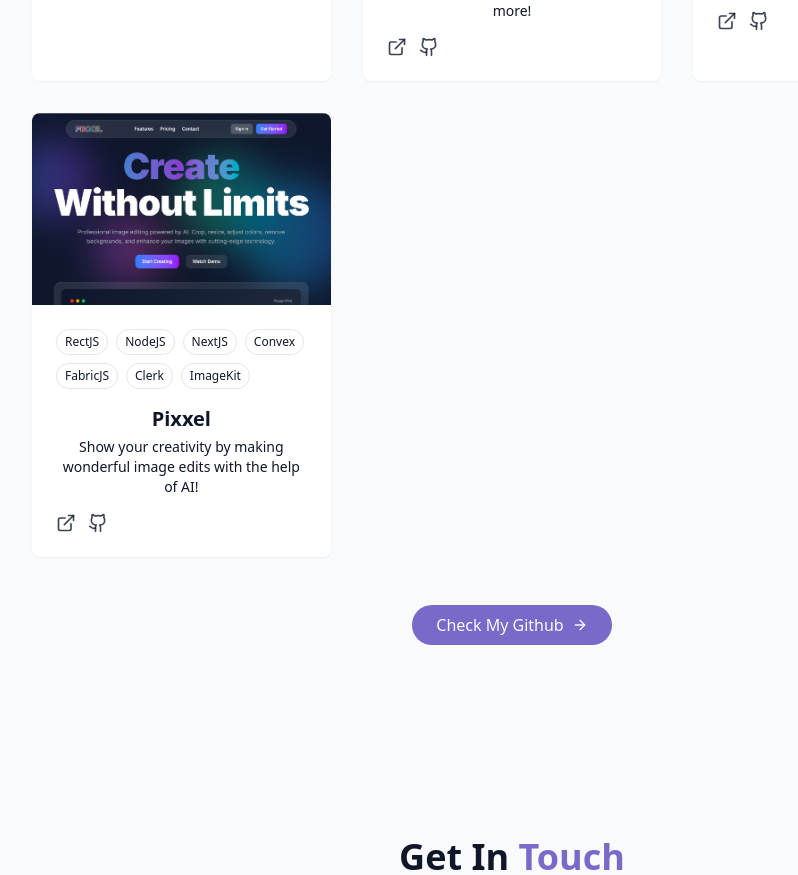
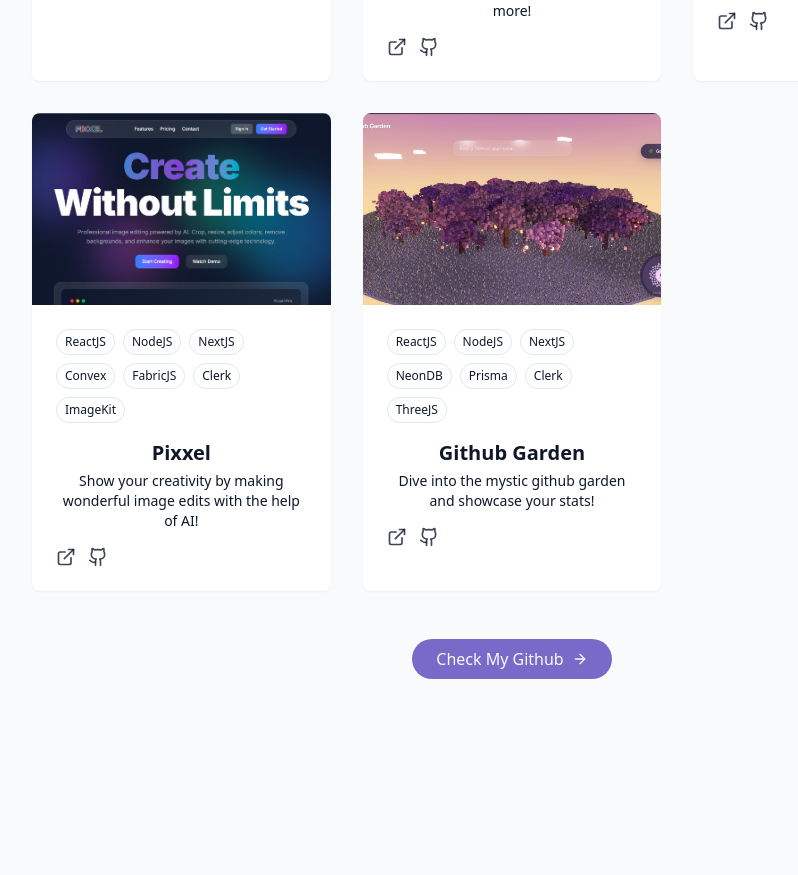
Before and after one commit to manyakalra05/MeteorPortfolio-main, a React (Vite) app: page / in a window 1280 px wide. Shown: the part 4727-5602 px from the top of the page, without its empty margins (128-926 px from the left). Built offline with nearby package versions, Linux system fonts and the light colour scheme.

Commit message:
Fix tag for Pixxel and add Github Garden project

```diff
--- a/src/components/ProjectsSection.jsx
+++ b/src/components/ProjectsSection.jsx
@@ -146,11 +146,19 @@
     title: "Pixxel",
     description: "Show your creativity by making wonderful image edits with the help of AI!",
     image: "/projects/project16.png",
-    tags: ["RectJS", "NodeJS", "NextJS", "Convex", "FabricJS", "Clerk", "ImageKit"],
+    tags: ["ReactJS", "NodeJS", "NextJS", "Convex", "FabricJS", "Clerk", "ImageKit"],
     demoUrl: "https://pixxel-it.vercel.app/",
     githubUrl: "https://github.com/manyakalra05/pixxel",
   },
-
+  {
+    id: 17,
+    title: "Github Garden",
+    description: "Dive into the mystic github garden and showcase your stats!",
+    image: "/projects/project17.png",
+    tags: ["ReactJS", "NodeJS", "NextJS", "NeonDB", "Prisma", "Clerk", "ThreeJS"],
+    demoUrl: "https://github-mystic-garden.vercel.app/",
+    githubUrl: "https://github.com/manyakalra05/github-garden",
+  },
 
 
 ];
```
